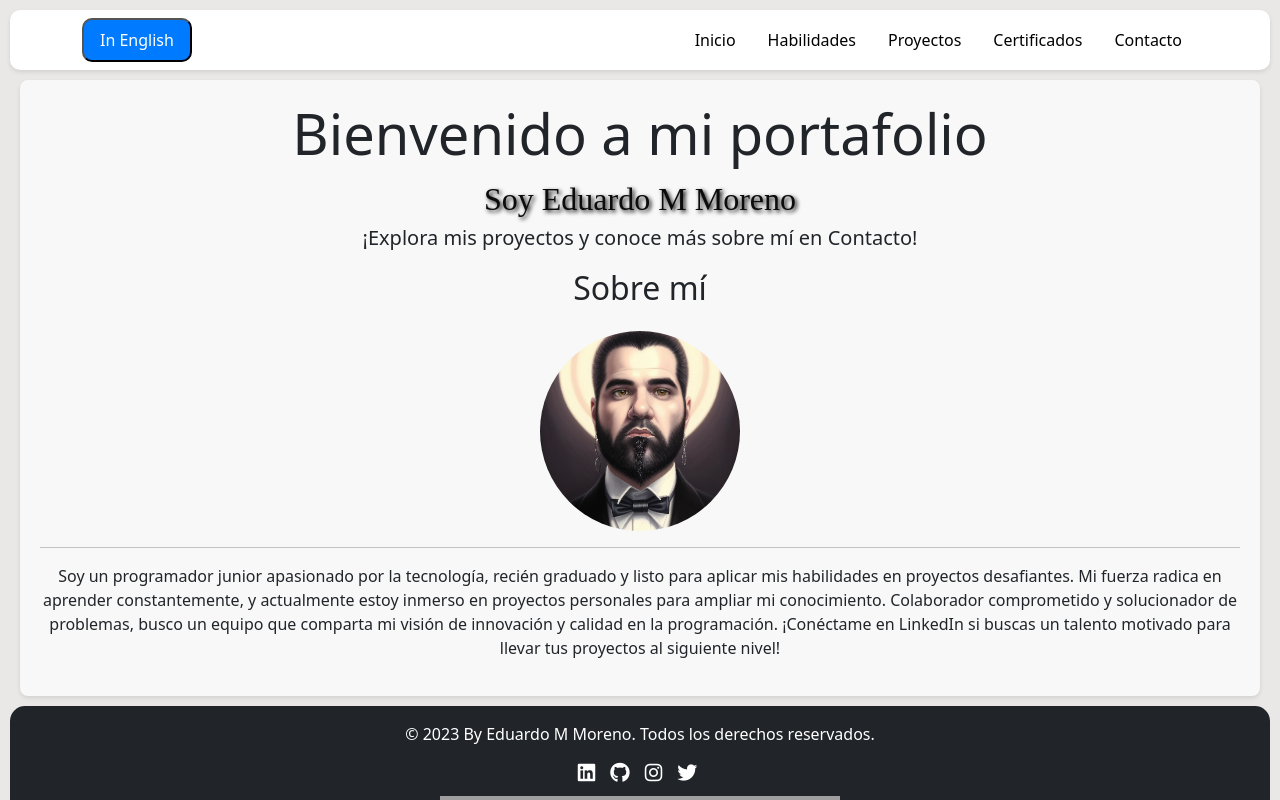
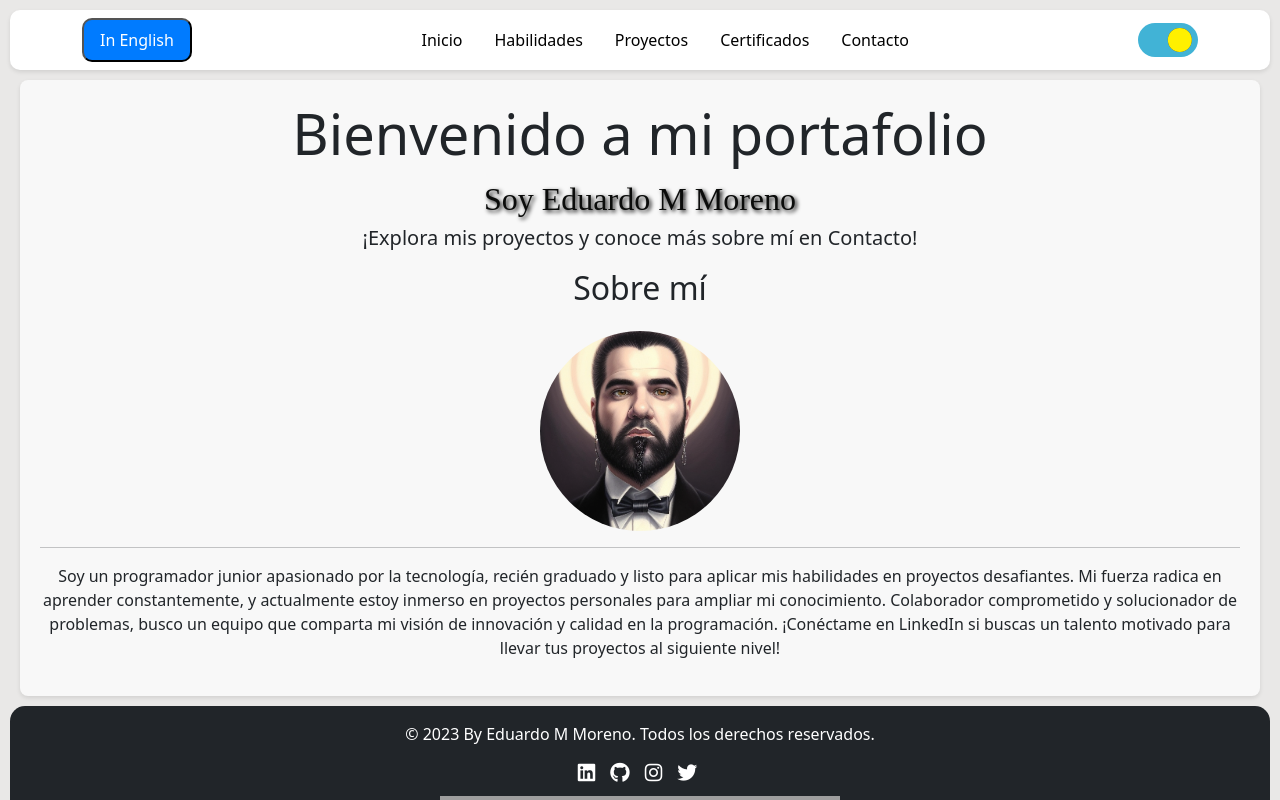
Before and after one commit to EduMMorenolp/Portfolio-React, a React (Create React App) app: page / in a window 1280 px wide. Shown: the top 800 px of the page. Built offline with nearby package versions, Linux system fonts and the light colour scheme; grey boxes are pictures that could not be loaded; a web font is replaced by a local one.

Commit message:
boton de cambio de color

```diff
--- a/src/App.css
+++ b/src/App.css
@@ -1,4 +1,4 @@
-.App {
+.appbody {
   text-align: center;
   padding: 10px;
   background-color: rgb(233, 232, 231);
--- a/src/App.js
+++ b/src/App.js
@@ -31,7 +31,7 @@ function App() {
   };
 
   return (
-    <div className="App">
+    <div className="appbody">
       <Barra onSectionChange={handleSectionChange} onLanguageChange={handleLanguageChange} languageContent={languageContent} setLanguage={setLanguage} />
 
       <Element name="Inicio">
--- a/src/componentes/Barra.css
+++ b/src/componentes/Barra.css
@@ -45,3 +45,6 @@
 .navbar-collapse {
   flex-grow: 0 !important;
 }
+
+
+/* Boton de dia y noche */
--- /dev/null
+++ b/src/componentes/Switch.css
@@ -0,0 +1,51 @@
+/* The switch - the box around the slider */
+.switch {
+    font-size: 17px;
+    position: relative;
+    display: inline-block;
+    width: 3.5em;
+    height: 2em;
+  }
+
+  /* Hide default HTML checkbox */
+  .switch input {
+    opacity: 0;
+    width: 0;
+    height: 0;
+  }
+
+  /* The slider */
+  .slider {
+    --background: #2f3436;
+    position: absolute;
+    cursor: pointer;
+    top: 0;
+    left: 0;
+    right: 0;
+    bottom: 0;
+    background-color: var(--background);
+    transition: .5s;
+    border-radius: 30px;
+  }
+
+  .slider:before {
+    position: absolute;
+    content: "";
+    height: 1.4em;
+    width: 1.4em;
+    border-radius: 50%;
+    left: 10%;
+    bottom: 15%;
+    box-shadow: inset 8px -4px 0px 0px #dfded6;
+    background: var(--background);
+    transition: .5s;
+  }
+
+  input:checked + .slider {
+    background-color: #41b3d6;
+  }
+
+  input:checked + .slider:before {
+    transform: translateX(100%);
+    box-shadow: inset 15px -4px 0px 15px #fff000;
+  }
--- /dev/null
+++ b/src/componentes/Switch.js
@@ -0,0 +1,24 @@
+import React, { useState, useEffect } from 'react';
+import './Switch.css'; // Asegúrate de tener un archivo CSS para estilizar el interruptor
+
+const Switch = () => {
+    const [isChecked, setChecked] = useState(true);
+
+    useEffect(() => {
+        // Cambia el fondo del body cuando el componente se monta
+        document.body.style.backgroundColor = isChecked ? "rgb(233, 232, 231)" : "#000000";
+    }, [isChecked]);
+
+    const handleToggle = () => {
+        setChecked(!isChecked);
+    };
+
+    return (
+        <label className="switch">
+            <input type="checkbox" checked={isChecked} onChange={handleToggle} />
+            <span className="slider"></span>
+        </label>
+    );
+};
+
+export default Switch;
--- a/src/index.css
+++ b/src/index.css
@@ -5,6 +5,7 @@ body {
     sans-serif;
   -webkit-font-smoothing: antialiased;
   -moz-osx-font-smoothing: grayscale;
+  background-color: rgb(233, 232, 231);
 }
 
 code {
```
Also changed, not shown: src/componentes/Barra.js (+5 -3 lines).
